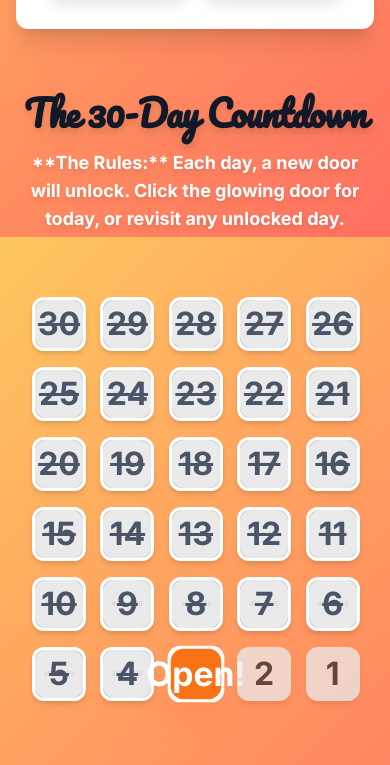
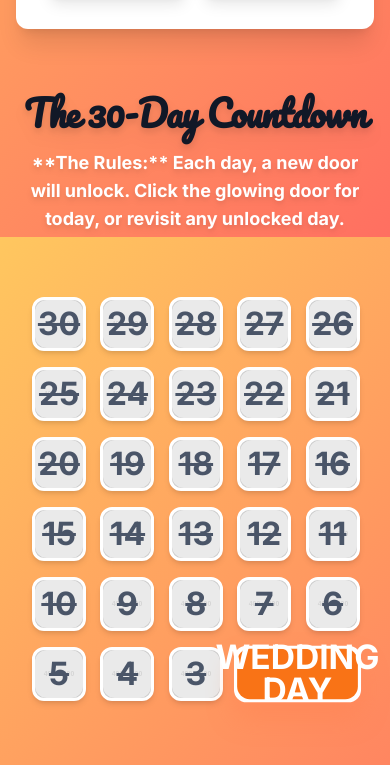
Before and after one commit to simonmelis85-prog/littleboydavidmelisisfinallygettingmarried, a plain HTML site: page index.html in a window 390 px wide. Shown: the part 2295-3060 px from the top of the page. Drawn offline with nearby package versions, Linux system fonts and the light colour scheme; placeholder pictures from the web are drawn by us.

Commit message:
Update index.html

```diff
--- a/index.html
+++ b/index.html
@@ -29,6 +29,8 @@
       font-size: 2rem; font-weight: bold; color: #333;
       border-radius: 0.75rem;
       pointer-events: none;
+      text-align: center;
+      padding: 0.25rem 0.5rem;
     }
     .door:hover:not(.future) { transform: scale(1.05) rotate(-2deg); box-shadow: 0 15px 25px rgba(0,0,0,0.2); }
     .future { filter: grayscale(80%) brightness(0.92); opacity: 0.75; }
@@ -122,7 +124,7 @@
       // ================== FILE HELPERS ==================
       const enc = (name) => encodeURIComponent(name).replace(/%20/g, ' ').replace(/ /g, '%20');
 
-      // Files next to index.html
+      // Files next to index.html (kept from previous setup)
       const DAY27_IMAGE = enc('ChatGPT Image Aug 18, 2025, 11_54_08 AM.png');
       const DAY27_PDF   = enc('L46MH2ANGZ5UY.pdf');
 
@@ -136,11 +138,12 @@
       const PDF_CERT    = enc('Zertifikat-Nachricht-und-Konstellation-A146124.pdf'); // Day 11 download
       const IMG_COUPLE  = enc('Gemini_Generated_Image_38gq0038gq0038gq.png');  // Day 10
       const IMG_DAY6    = enc('WhatsApp Image 2025-09-08 at 16.13.51_cb91505c.jpg'); // Day 6
+      const IMG_DAY24   = enc('ChatGPT Image Aug 21, 2025, 11_32_46 AM.png');  // Day 24
 
       // ================== CONFIG ==================
       const countdownDays = 30;
-      // Today is Day 3
-      const daysUntil = 3;
+      // Wedding Day: treat as Day 1 (so everything 30→3 is crossed)
+      const daysUntil = 1;
 
       // ================== CONTENT HELPERS ==================
       const youTube = (url) => {
@@ -168,7 +171,7 @@
           <p class="text-sm text-gray-500">If it doesn’t load here, <a class="text-amber-600 underline" href="${url}" target="_blank" rel="noopener">open it in a new tab</a>.</p>
         </div>`;
 
-      // ================== CONTENT (ALL DAYS) ==================
+      // ================== CONTENT (ALL DAYS PRESERVED) ==================
       const dailyContent = {
         '30': { title: "A Message from your Brother!", content: youTube('https://www.youtube.com/watch?v=4rXZuggYzIw') },
         '29': { title: "Day 29 Surprise",               content: youTube('https://www.youtube.com/watch?v=SQIG69V8CDY') },
@@ -186,7 +189,7 @@
         },
         '26': { title: "Special Delivery",              content: youTube('https://youtube.com/shorts/PUYMJDxqkik') },
         '25': { title: "Message from his future mother-in-law", content: youTube('https://youtu.be/IAO4r9a7qpw') },
-        '24': { title: "Picture",                       content: imgBlock(enc('ChatGPT Image Aug 21, 2025, 11_32_46 AM.png'), 'Day 24') },
+        '24': { title: "Picture",                       content: imgBlock(IMG_DAY24, 'Day 24') },
         '23': { title: "Doggo says hi 🐶",              content: imgBlock(IMG_DOG, 'Dog picture') },
         '22': { title: "Video Message",                 content: youTube('https://youtu.be/JKi7Jwhj4kc') },
         '21': { title: "Master of the Grill",           content: imgBlock(IMG_APRON, 'Man with apron') },
@@ -216,8 +219,8 @@
         '6' : { title: "Today’s Photo",                 content: imgBlock(IMG_DAY6, 'Day 6 photo') },
         '5' : { title: "MC H-Agedorn - Before Dienten", content: youTube('https://youtube.com/shorts/UBtN6vb9FpM?feature=share') },
         '4' : { title: "As per request!",               content: youTube('https://youtu.be/8jw4cVJokt8') },
-        '3' : { title: "Advise from people who know better.", content: youTube('https://youtu.be/6tpEPc-bdoE?si=hrNy2PdF1oqEu3sM') },
-        '2': { content: '' }, '1': { content: '' },
+        '3' : { title: "Advise from people who know better.", content: youTube('https://youtu.be/6tpEPc-bdoE?si=hrNy2PdF1oqEu3sM') }
+        // Day 2 & Day 1 are merged below into "WEDDING DAY"
       };
 
       // ================== ELEMENTS ==================
@@ -233,7 +236,8 @@
       const galleryImages = document.querySelectorAll('.image-clickable');
 
       // ================== BUILD DOORS ==================
-      for (let i = countdownDays; i >= 1; i--) {
+      // Build doors for 30 → 3 (all crossed & clickable since daysUntil = 1)
+      for (let i = countdownDays; i >= 3; i--) {
         const door = document.createElement('div');
         door.id = `day-${i}`;
         door.className = `door p-6 md:p-8 rounded-xl shadow-md flex items-center justify-center font-bold text-3xl transition-all duration-300 transform hover:scale-105 bg-white relative`;
@@ -245,35 +249,17 @@
         overlay.textContent = i;
         door.appendChild(overlay);
 
-        if (i > daysUntil) {
-          // Past/unlocked (30 → 4): crossed & clickable (Day 4 included)
-          overlay.classList.add('strikethrough');
-          door.classList.add('open');
-          door.style.backgroundImage = `url('https://placehold.co/400x400/E2E8F0/A0AEC0?text=Day+${i}')`;
-        } else if (i === daysUntil) {
-          // Today (Day 3): open highlight
-          overlay.textContent = 'Open!';
-          overlay.classList.add('bg-orange-500', 'text-white');
-          door.style.transform = 'scale(1.05)';
-          door.style.boxShadow = '0 15px 25px rgba(255, 127, 80, 0.4)';
-        } else {
-          // Future days (2 → 1): grey look but clickable (placeholder msg)
-          door.classList.add('future');
-        }
+        // Since i > daysUntil (1), all of these are crossed & clickable
+        overlay.classList.add('strikethrough');
+        door.classList.add('open');
+        door.style.backgroundImage = `url('https://placehold.co/400x400/E2E8F0/A0AEC0?text=Day+${i}')`;
 
         door.addEventListener('click', () => {
           const content = dailyContent[String(i)] || {};
           modalTitle.textContent = `Day ${i}` + (content.title ? `: ${content.title}` : '');
-
-          let html = '';
-          if (content.content && String(content.content).trim()) {
-            html = content.content;
-          } else if (i < daysUntil) {
-            html = `<p class="text-lg">Hey - be patient little Palawan - we are not there yet!!</p>`;
-          } else {
-            html = `<p class="text-lg">This day is unlocked, but the surprise isn’t uploaded yet. Check back soon 🎁</p>`;
-          }
-
+          const html = content.content && String(content.content).trim()
+            ? content.content
+            : `<p class="text-lg">This day is unlocked, but the surprise isn’t uploaded yet. Check back soon 🎁</p>`;
           modalContent.innerHTML = html;
           modal.classList.remove('hidden');
         });
@@ -287,6 +273,37 @@
 
         grid.appendChild(door);
       }
+
+      // Add the merged WEDDING DAY tile (replaces Day 2 + Day 1)
+      const weddingDoor = document.createElement('div');
+      weddingDoor.id = 'wedding-day';
+      weddingDoor.className = `door p-6 md:p-8 rounded-xl shadow-md flex items-center justify-center font-bold text-2xl md:text-3xl transition-all duration-300 transform hover:scale-105 bg-white relative col-span-2`;
+      weddingDoor.setAttribute('role', 'button');
+      weddingDoor.setAttribute('tabindex', '0');
+
+      const weddingOverlay = document.createElement('div');
+      weddingOverlay.className = 'door-overlay bg-orange-500 text-white';
+      weddingOverlay.textContent = 'WEDDING DAY';
+      weddingDoor.appendChild(weddingOverlay);
+
+      // Give it a bit of "open" flair
+      weddingDoor.style.transform = 'scale(1.05)';
+      weddingDoor.style.boxShadow = '0 15px 25px rgba(255, 127, 80, 0.4)';
+
+      weddingDoor.addEventListener('click', () => {
+        modalTitle.textContent = `Let’s party!!!`;
+        modalContent.innerHTML = youTube('https://youtube.com/shorts/qPwHDP99PcI');
+        modal.classList.remove('hidden');
+      });
+
+      weddingDoor.addEventListener('keydown', (e) => {
+        if (e.key === 'Enter' || e.key === ' ') {
+          e.preventDefault();
+          weddingDoor.click();
+        }
+      });
+
+      grid.appendChild(weddingDoor);
 
       // ================== Modal controls ==================
       const stopVideo = () => {
```
